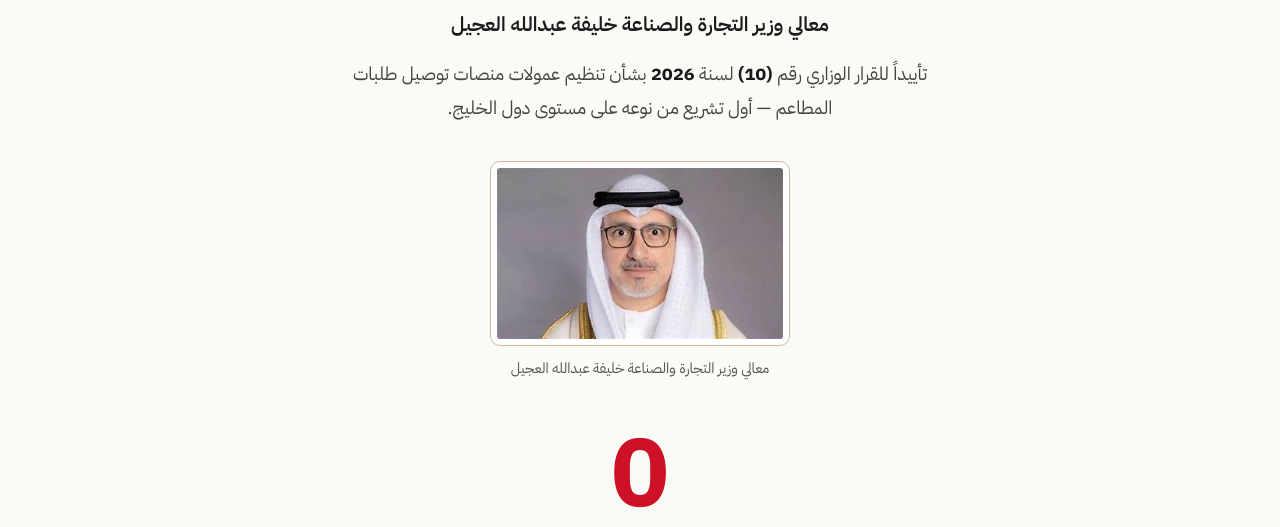
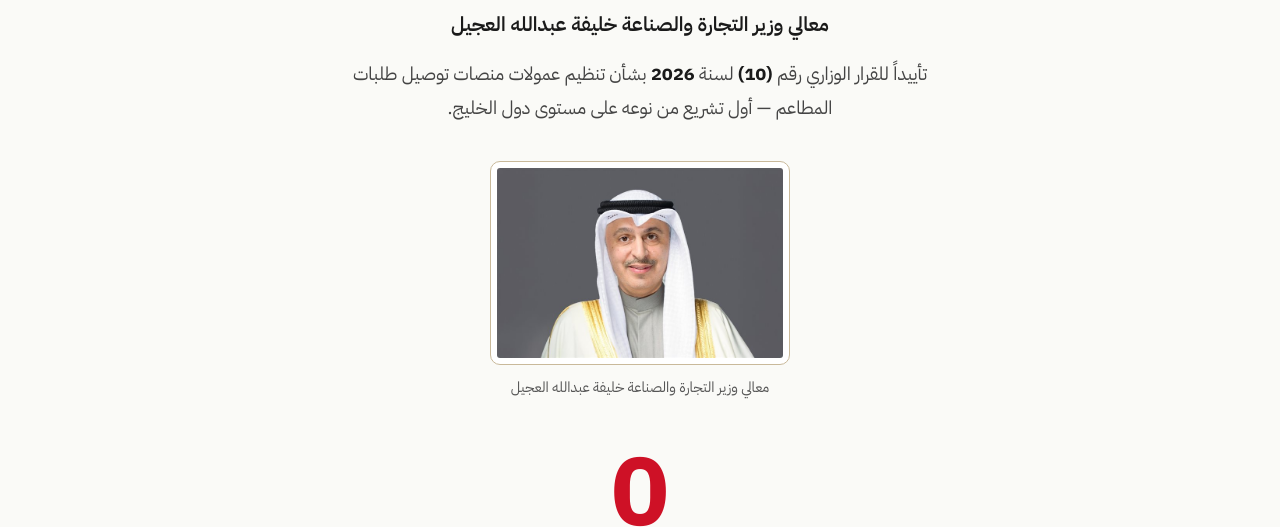
Before and after one commit to dohan9319-ai/Shukran_campaign, a website: page index.html in a window 1280 px wide. Shown: the part 282-809 px from the top of the page. Drawn offline with Linux system fonts and the light colour scheme; no server answers; a web font is replaced by a local one.

Commit message:
Replace hero portrait with new photo
Co-Authored-By: Claude Fable 5 <noreply@anthropic.com>

```diff
--- a/index.html
+++ b/index.html
@@ -38,7 +38,7 @@
       </p>
 
       <figure class="hero-portrait">
-        <img src="images/minister.webp" alt="معالي وزير التجارة والصناعة" width="367" height="220">
+        <img src="images/osama.jpg" alt="معالي وزير التجارة والصناعة" width="367" height="245">
         <figcaption>معالي وزير التجارة والصناعة خليفة عبدالله العجيل</figcaption>
       </figure>
 
```
Also changed, not shown: images/minister.webp (deleted), images/osama.jpg (added).
